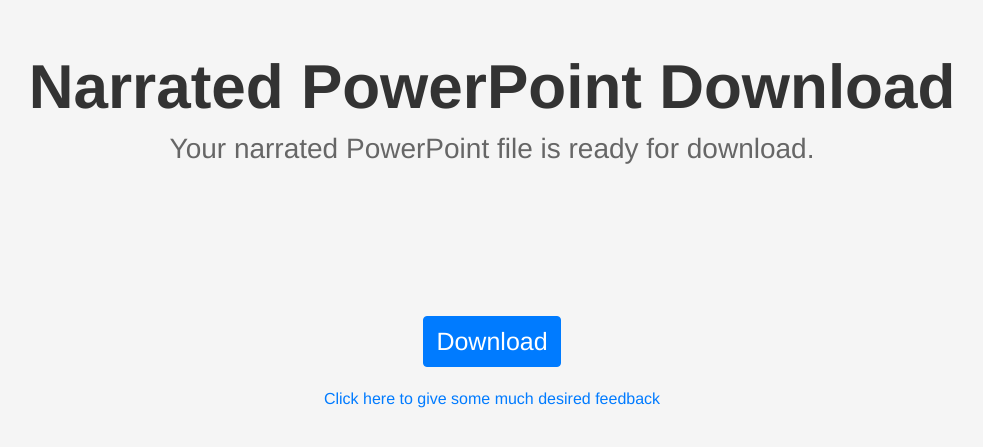
After one commit to harryob2/ppt-narration-tool, a Flask app: template templates/download.html in a window 1280 px wide. The commit adds this page. Shown: the top 447 px of the page, without its empty margins (148-1131 px from the left). Run offline with Flask 2, Linux system fonts and the light colour scheme; the template is opened without the code that fills it, so the values that code supplies are empty; some libraries are stand-ins or nearby versions.

Commit message:
Add files via upload

```diff
--- a/app.py
+++ b/app.py
@@ -52,7 +52,12 @@
     global pptx_path
     global audio_path
     narrated_file = make_narrated_pptx(pptx_path, audio_path) # create narrated file
-    return send_file(narrated_file, as_attachment=True) # download narrated.pptx file
+    return render_template('download.html', filename=narrated_file)
+
+@app.route('/download')
+def download():
+    filename = request.args.get('filename')
+    return send_file(filename, as_attachment=True)
 
 
 
--- /dev/null
+++ b/templates/download.html
@@ -0,0 +1,60 @@
+<!DOCTYPE html>
+<html lang="en" xmlns="http://www.w3.org/1999/xhtml">
+<head>
+    <meta charset="UTF-8">
+    <title>Download Narrated PowerPoint</title>
+
+    <!-- Include Bootstrap CSS for additional styling options -->
+    <link rel="stylesheet" href="https://stackpath.bootstrapcdn.com/bootstrap/4.5.2/css/bootstrap.min.css" integrity="sha384-JcKb8q3iqJ61gNV9KGb8thSsNjpSL0n8PARn9HuZOnIxN0hoP+VmmDGMN5t9UJ0Z" crossorigin="anonymous">
+    <style>
+        /* Custom styles for the page */
+        body {
+            background-color: #f5f5f5;
+            text-align: center;
+            font-family: "Helvetica Neue", sans-serif;
+        }
+
+        h1 {
+            font-weight: bold;
+            font-size: 62px;
+            color: #333;
+            margin-top: 50px;
+        }
+
+        h5 {
+            font-size: 28px;
+            color: #666;
+            margin-bottom: 20px;
+        }
+
+        h6 {
+            font-size: 22px;
+            color: #666;
+            margin-bottom: 20px;
+        }
+
+    </style>
+
+    <style>
+        .download-button {
+            margin-top: 150px;
+            margin-bottom: 20px;
+            text-align: center;
+        }
+
+        .download-button a {
+            font-size: 25px;
+        }
+    </style>
+</head>
+<body>
+    <h1>Narrated PowerPoint Download</h1>
+    <h5>Your narrated PowerPoint file is ready for download.</h5>
+    <div class="download-button">
+        <p><a href="{{ url_for('download', filename=filename) }}" class="btn btn-primary">Download</a></p>
+    </div>
+
+    <a href='https://harryobrien.eu/feedback-ppt/' target="_blank">Click here to give some much desired feedback</a>
+
+</body>
+</html>
```
Also changed, not shown: templates/pptx_upload.html (line endings or trailing spaces).
